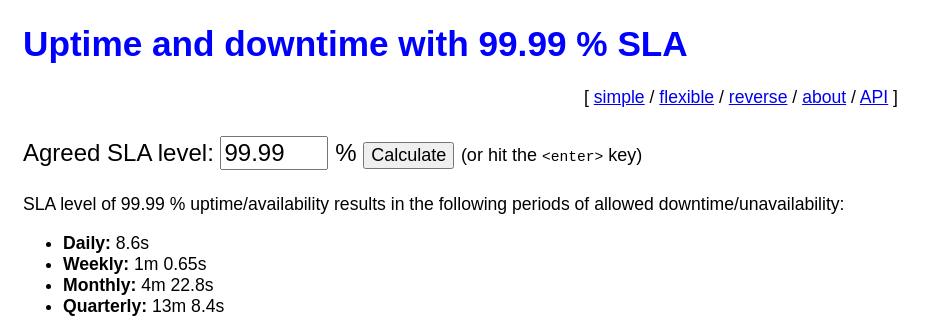
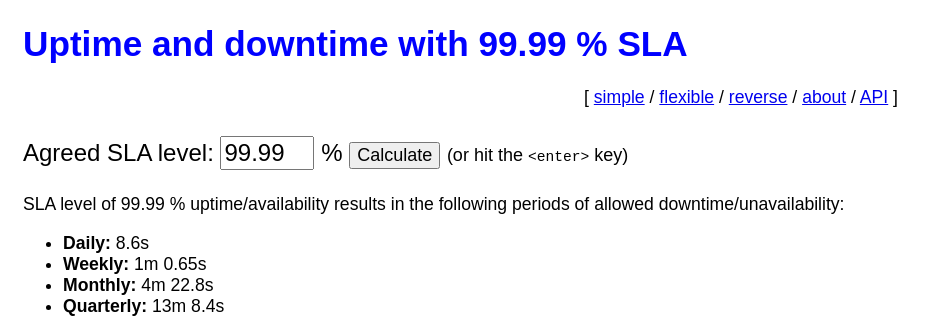
Before and after one commit to nickstanley574/uptimejs, a Jekyll site: the page built from index.html, in a window 1280 px wide. Shown: the top 318 px of the page, without its empty margins (0-937 px from the left). Built offline with Jekyll 4.4.1, drawn with Linux system fonts in a browser that asks for light colours.

Commit message:
first commit

```diff
--- a/index.html
+++ b/index.html
@@ -5,7 +5,7 @@ header: Uptime and downtime with <span class="sla_percentage"></span> % SLA
 
 <p style="font-size:x-large;clear:both;">
     Agreed SLA level:
-    <input style="font-size:x-large" type="text" id="input_sla_percentage" value="" size="5" maxlength="10"> %
+    <input style="font-size:x-large" type="text" id="input_sla_percentage" value="" size="4" maxlength="7"> %
     <button style="font-size:large" id="submitButton" onclick="generateDowntimeNumbers()">Calculate</button>
     <span style="font-size: 75%;">(or hit the <kbd>&lt;enter&gt;</kbd> key)</span>
 </p>
```
